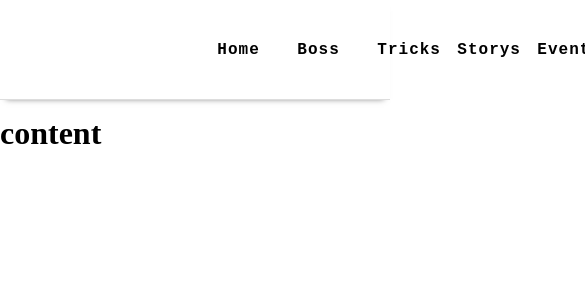
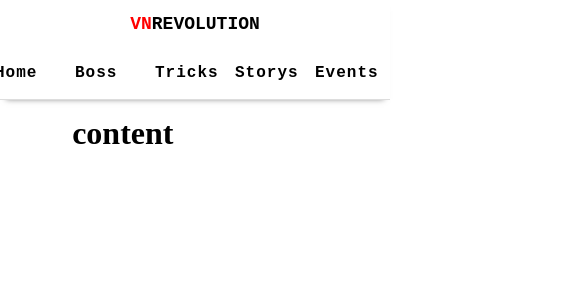
Before and after one commit to n4m-watermelon/nuxt-test, a Nuxt app: page / in a window 390 px wide. Shown: the top 300 px of the page, 585 px wide, since content can reach past the window. Built offline with nearby package versions, Linux system fonts and the light colour scheme; a web font is replaced by a local one.

Commit message:
up done css res

```diff
--- a/assets/scss/app.scss
+++ b/assets/scss/app.scss
@@ -5,3 +5,10 @@
 }
 
 @import url('https://fonts.googleapis.com/css2?family=Lobster&display=swap');
+
+
+@media only screen and (max-width: 600px) {
+    .main_header_links{
+        margin-left: 0px !important;
+    }
+}
--- a/components/header.vue
+++ b/components/header.vue
@@ -29,6 +29,7 @@ export default {
     display: flex;
     align-items: center;
     justify-content: center;
+    flex-wrap: wrap;
     width: 100vw;
     height: 100px;
     background: #FFFFFF;
@@ -41,12 +42,14 @@ export default {
     .main_header_logo {
         font-weight: bold;
         font-family: 'Overpass Mono', monospace;
+        // width: 60%;
     }
 
     .main_header_links {
         margin-left: 315px;
 
         .main_header_links_items {
+            flex:1px;
             display: flex;
             align-items: center;
             justify-content: space-between;
@@ -64,4 +67,5 @@ export default {
         }
     }
 }
+
 </style>
--- a/layouts/default.vue
+++ b/layouts/default.vue
@@ -9,7 +9,7 @@
 
 <style>
 .content {
-    width: 850px;
+    width: 63vw;
     padding-top:15px;
     margin: 0 auto;
 }
```
